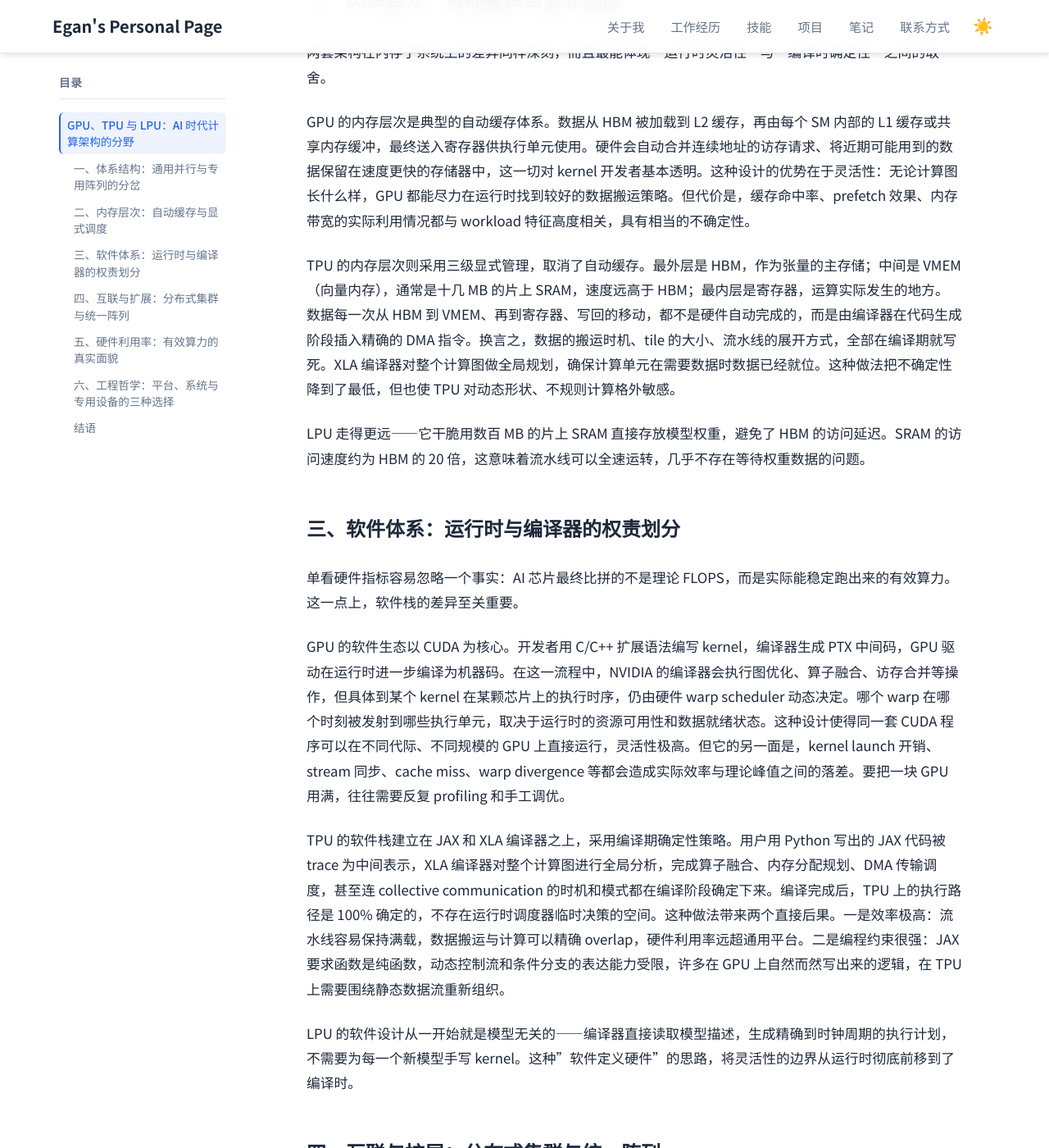
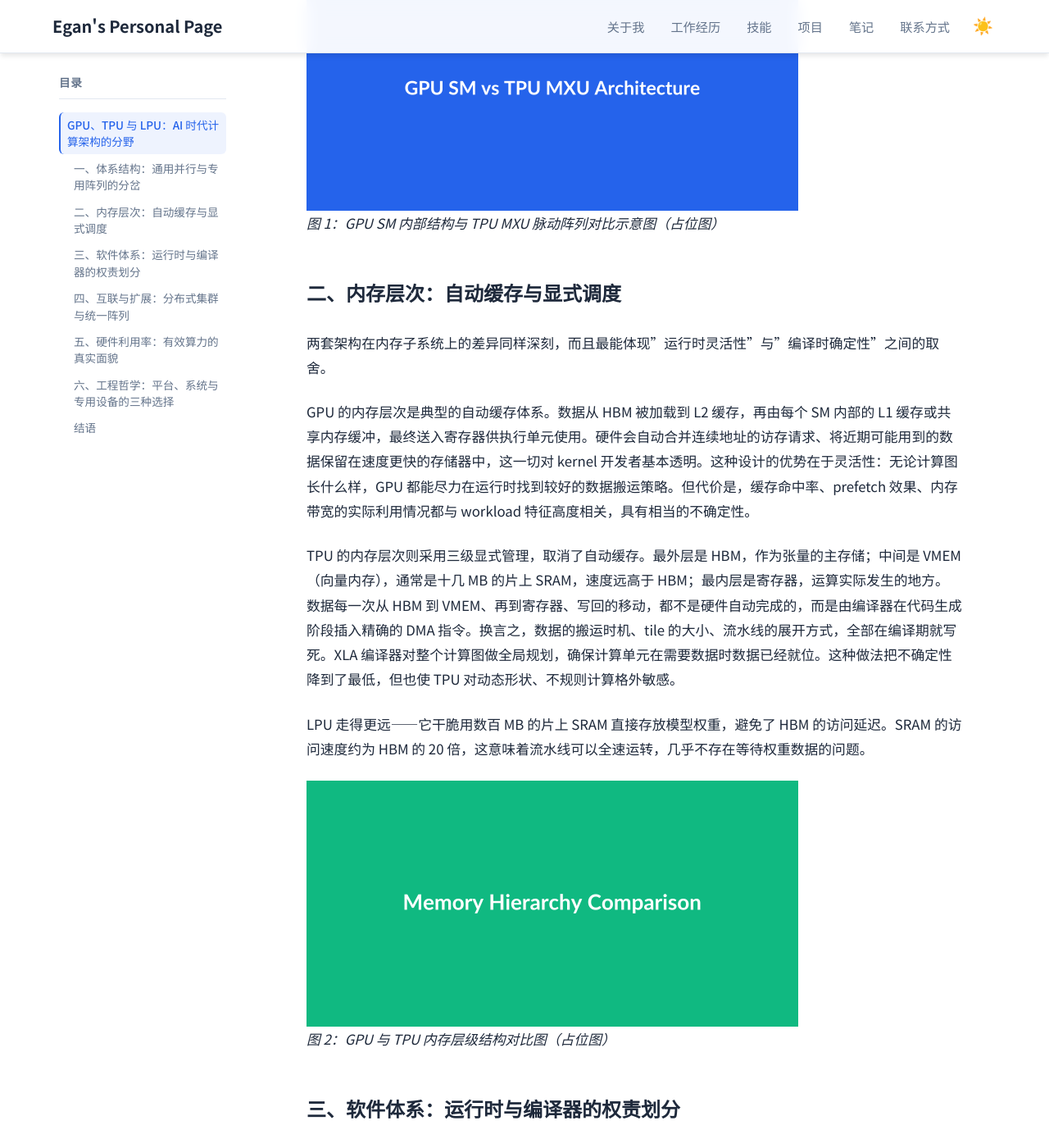
Before and after one commit to Lejun-Hu/Lejun-Hu.github.io, a Jekyll site: the page built from _notes/2026-5-16-GPU_vs_TPU.md, in a window 1280 px wide and 1400 px high, scrolled down 1494 px. Shown: the whole window at 82% size. Built offline with Jekyll 4.4.1, drawn with Linux system fonts in a browser that asks for light colours.

Commit message:
Add placeholder images to GPU vs TPU article

```diff
--- a/_notes/2026-5-16-GPU_vs_TPU.md
+++ b/_notes/2026-5-16-GPU_vs_TPU.md
@@ -19,7 +19,8 @@ TPU 则完全是另一条路。Google TPU v5e 的计算核心是四个 MXU（Mat
 
 Groq 的 LPU 则在这个方向上更进一步。LPU 从硅片定义阶段就只面向大语言模型推理，不支持训练。其架构是一种完全确定性的可编程流水线——编译完成后，每个时钟周期内数据在哪个位置、执行何种运算、经哪条路径流动，全部是已知且不可更改的。它不依赖传统的 cache hierarchy，不进行运行时动态调度，几乎已经可以被看作是一块专为 Transformer 推理设计的可编程 ASIC。
 
-<!-- 图片位置：GPU SM 内部结构与 TPU MXU 脉动阵列对比示意图 -->
+![GPU SM 内部结构与 TPU MXU 脉动阵列对比示意图]({{ '/assets/images/notes/placeholder-arch.png' | relative_url }})
+*图 1：GPU SM 内部结构与 TPU MXU 脉动阵列对比示意图（占位图）*
 
 ## 二、内存层次：自动缓存与显式调度
 
@@ -31,7 +32,8 @@ TPU 的内存层次则采用三级显式管理，取消了自动缓存。最外
 
 LPU 走得更远——它干脆用数百 MB 的片上 SRAM 直接存放模型权重，避免了 HBM 的访问延迟。SRAM 的访问速度约为 HBM 的 20 倍，这意味着流水线可以全速运转，几乎不存在等待权重数据的问题。
 
-<!-- 图片位置：GPU 与 TPU 内存层级结构对比图，标注 HBM/VMEM/L1/L2 等 -->
+![GPU 与 TPU 内存层级结构对比图]({{ '/assets/images/notes/placeholder-memory.png' | relative_url }})
+*图 2：GPU 与 TPU 内存层级结构对比图（占位图）*
 
 ## 三、软件体系：运行时与编译器的权责划分
 
```
Also changed, not shown: assets/images/notes/placeholder-arch.png (added), assets/images/notes/placeholder-memory.png (added).
